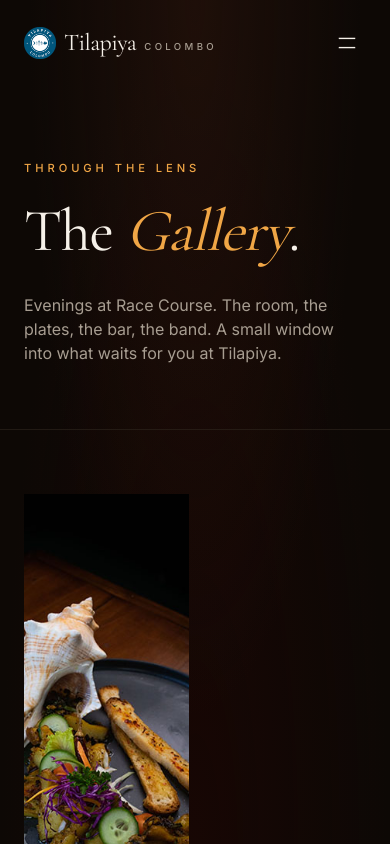
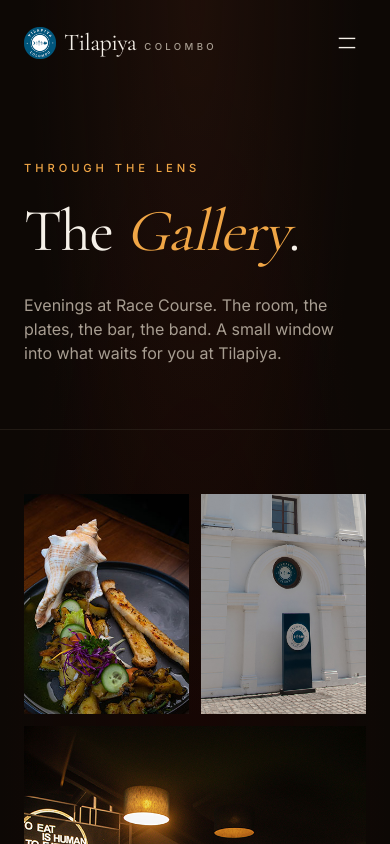
Before and after one commit to senul724/tilapiya-web, a Next.js app: page /gallery in a window 390 px wide. Shown: the top 844 px of the page. Built offline with nearby package versions, Linux system fonts and the light colour scheme.

Commit message:
image layouts changed

```diff
--- a/app/gallery/page.tsx
+++ b/app/gallery/page.tsx
@@ -25,13 +25,13 @@
 		src: "/dine-potrait.jpg",
 		alt: "Dine IN",
 		tag: "Dine In",
-		span: "row-span-2",
+		span: "sm:row-span-2",
 	},
 	{
 		src: "/exterior.jpg",
 		alt: "Restaurant Exterior",
 		tag: "Roadside View",
-		span: "col-span-2 row-span-2",
+		span: "sm:col-span-2 sm:row-span-2",
 	},
 	{
 		src: "/music.jpg",
@@ -58,12 +58,17 @@
 		tag: "Dishes",
 		span: "",
 	},
-	{ src: "/dish-3.jpg", alt: "Prawn wasabi bowl", tag: "Bowl", span: "" },
+	{
+		src: "/dish-3.jpg",
+		alt: "Prawn wasabi bowl",
+		tag: "Bowl",
+		span: "col-span-2 sm:col-span-1",
+	},
 	{
 		src: "/company.jpg",
 		alt: "Company",
 		tag: "Cmpany",
-		span: "col-span-2 row-span-2",
+		span: "col-span-2 sm:row-span-2",
 	},
 	{
 		src: "/setting-table.jpeg",
--- a/app/page.tsx
+++ b/app/page.tsx
@@ -77,7 +77,7 @@
 		src: "/exterior.jpg",
 		alt: "Restaurant Exterior",
 		tag: "Roadside View",
-		span: "col-span-2 row-span-2",
+		span: "col-span-2 sm:row-span-2",
 	},
 	{
 		src: "/dine-potrait.jpg",
```
